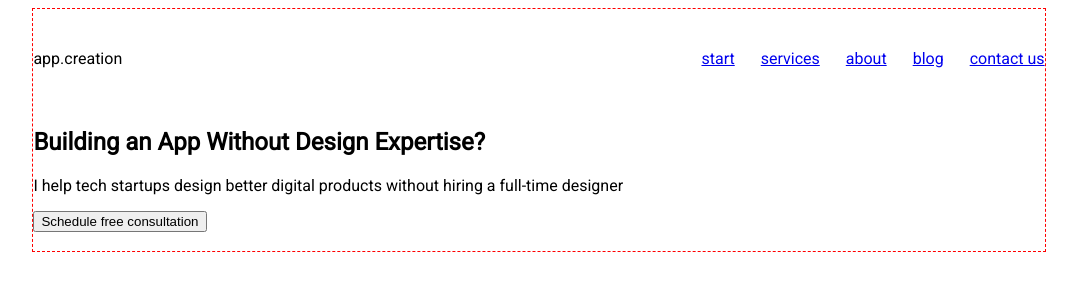
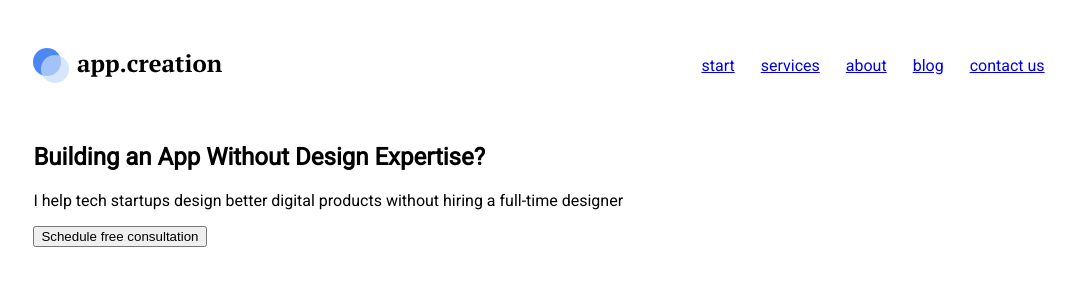
Before and after one commit to WebHeroSchool/Tori-s-website, a plain HTML site: page index.html in a window 1280 px wide. Shown: the whole page, without its empty margins (101-1178 px from the left). Drawn offline with Linux system fonts and the light colour scheme.

Commit message:
Добавлен логотип в разметку

```diff
--- a/index.html
+++ b/index.html
@@ -2,14 +2,14 @@
 <html>
   <head>
     <meta charset="utf-8">
-    <title>Мой первый сайт</title>
+    <title>App.creation</title>
     <link rel="stylesheet" href="https://fonts.googleapis.com/css?family=Roboto">
     <link rel="stylesheet" href="styles.css">
   </head>
   <body>
     <div class="wrapper">
       <header class="header">
-        <div class="logo">app.creation</div>
+        <div class="logo"></div>
         <nav class="menu">
           <a class="menu__item" href="#">start</a>
           <a class="menu__item" href="#">services</a>
--- a/styles.css
+++ b/styles.css
@@ -4,14 +4,16 @@ body {
 .wrapper {
   margin: auto;
   width: 80%;
-  border: dashed 1px red;
 }
 .header {
+  padding: 40px 0;
   display: flex;
   justify-content: space-between;
 }
 .logo {
-  padding: 40px 0;
+  width: 190px;
+  height: 35px;
+  background-image: url('img/logo.svg');
 }
 .menu {
   display: flex;
```
Also changed, not shown: img/logo.svg (added).
